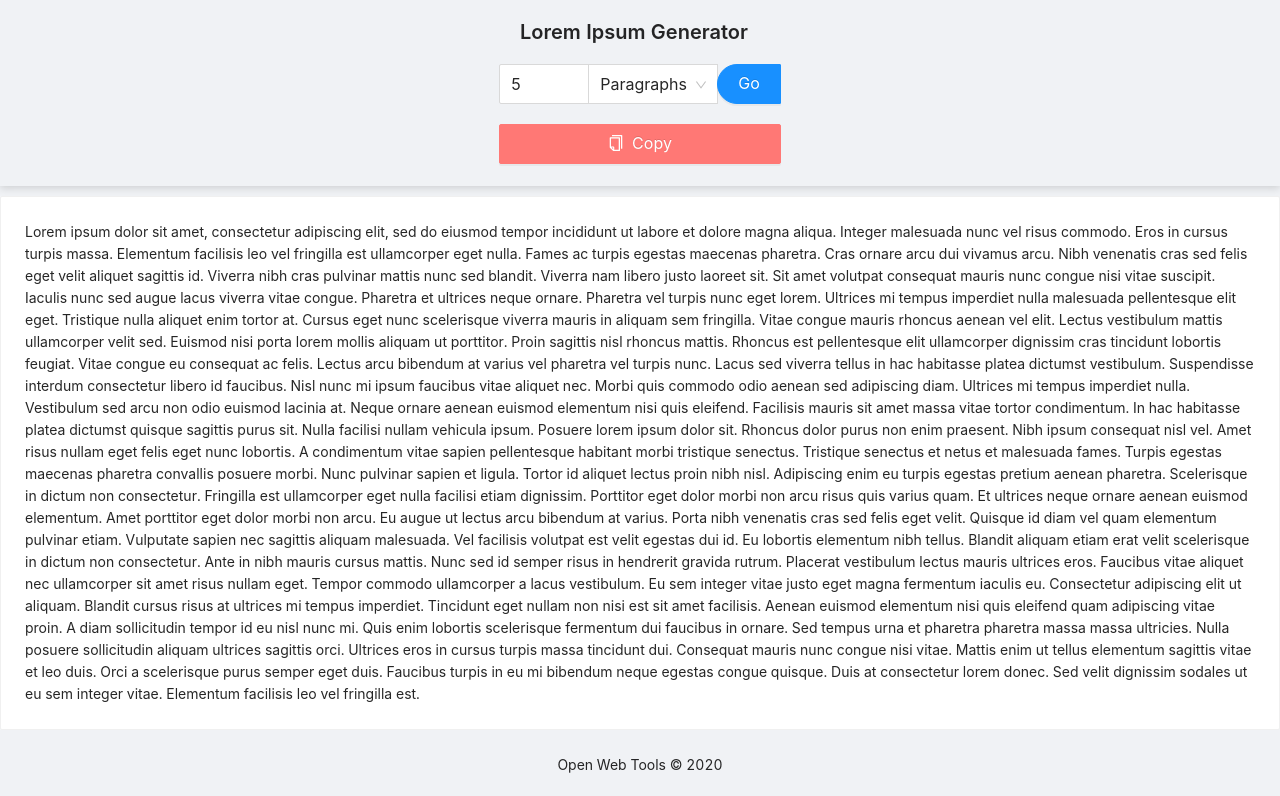
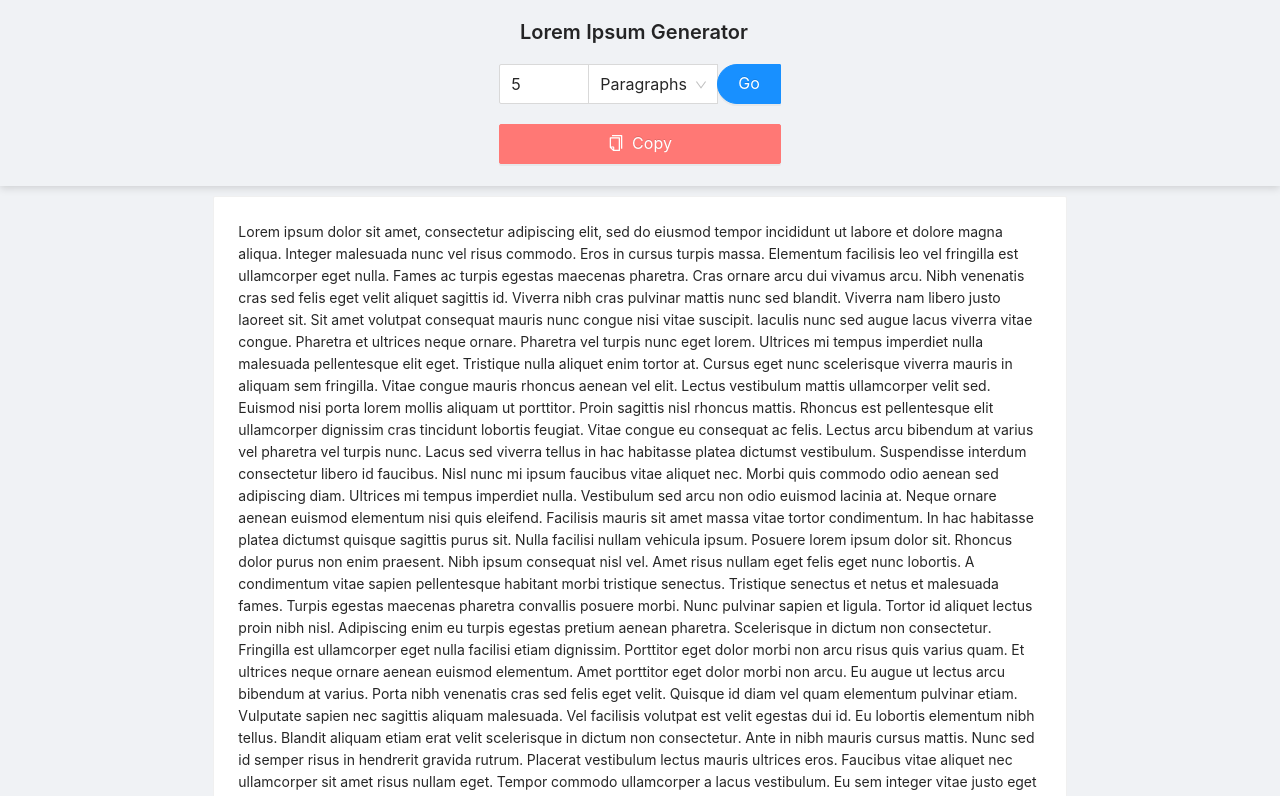
Before and after one commit to openwebtools/lorem-ipsum-generator, a Next.js app: page / in a window 1280 px wide. Shown: the top 796 px of the page. Built offline with nearby package versions, Linux system fonts and the light colour scheme.

Commit message:
display update

```diff
--- a/pages/index.tsx
+++ b/pages/index.tsx
@@ -1,11 +1,13 @@
 import React from 'react';
 import MainLayout from '../src/layouts/mainLayout';
-import { Card } from 'antd';
+import { Card, Col } from 'antd';
 import CSS from 'csstype';
 import AppToolbar from '../src/components/appToolbar';
 
-const cardStyle: CSS.Properties = {
-    marginTop: '10px'
+const contentStyle: CSS.Properties = {
+  marginTop: '10px',
+  display: 'flex',
+  justifyContent: 'center'
 };
 
 
@@ -13,10 +15,12 @@ const Index = () => {
 
   return (
     <MainLayout>
-        <AppToolbar/>
-        <Card style={cardStyle}>
-            {value}
+      <AppToolbar />
+      <Col xs={24} sm={{ span: 16, offset: 4 }} style={contentStyle}>
+        <Card>
+          {value}
         </Card>
+      </Col>
 
     </MainLayout>
   );
```
